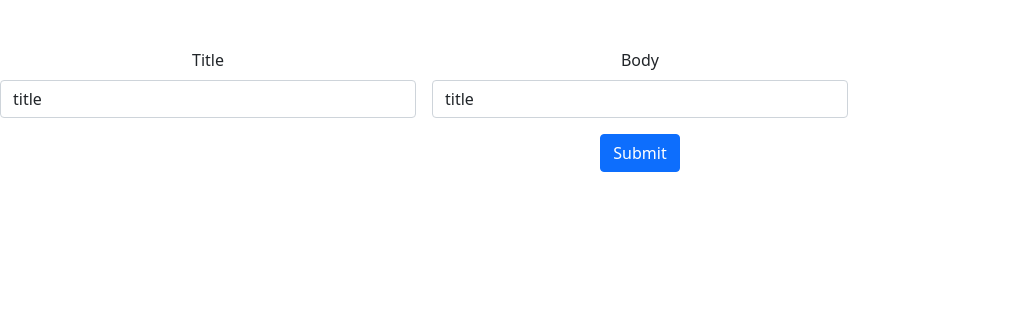
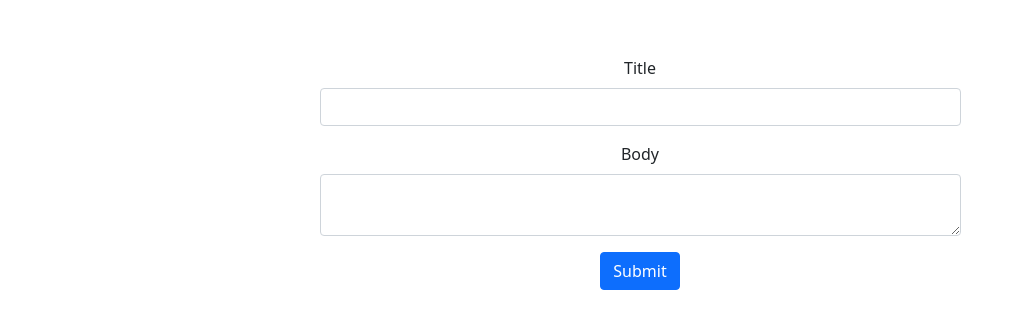
Before and after one commit to shahbazpro2/test, a React (Create React App) app: page /create in a window 1280 px wide. Shown: the top 328 px of the page, without its empty margins (0-1024 px from the left). Built offline with nearby package versions, Linux system fonts and the light colour scheme.

Commit message:
change layout

```diff
--- a/src/components/PostForm.js
+++ b/src/components/PostForm.js
@@ -2,19 +2,26 @@ import React from 'react'
 
 const PostForm = () => {
     return (
-        <form className="row g-3 needs-validation" novalidate>
-            <div className="col-md-4">
+        <div className="container">
+            <div className="row justify-content-center">
+                <div className="col-md-7">
+                    <form className="g-3 needs-validation" novalidate>
+                        <div className="py-2">
                             <label for="title" className="form-label">Title</label>
-                <input type="text" className="form-control" id="title" value="title" required />
+                            <input type="text" className="form-control" id="title" required />
                         </div>
-            <div className="col-md-4">
+                        <div className="py-2">
                             <label for="body" className="form-label">Body</label>
-                <input type="text" className="form-control" id="body" value="title" required />
+                            <textarea class="form-control" id="body" required></textarea>
                         </div>
-            <div className="col-12">
+                        <div className="py-2">
                             <button className="btn btn-primary" type="submit">Submit</button>
                         </div>
                     </form>
+                </div>
+            </div>
+        </div>
+
     )
 }
 
```
Lines whose indentation alone changed are shown as unchanged.
